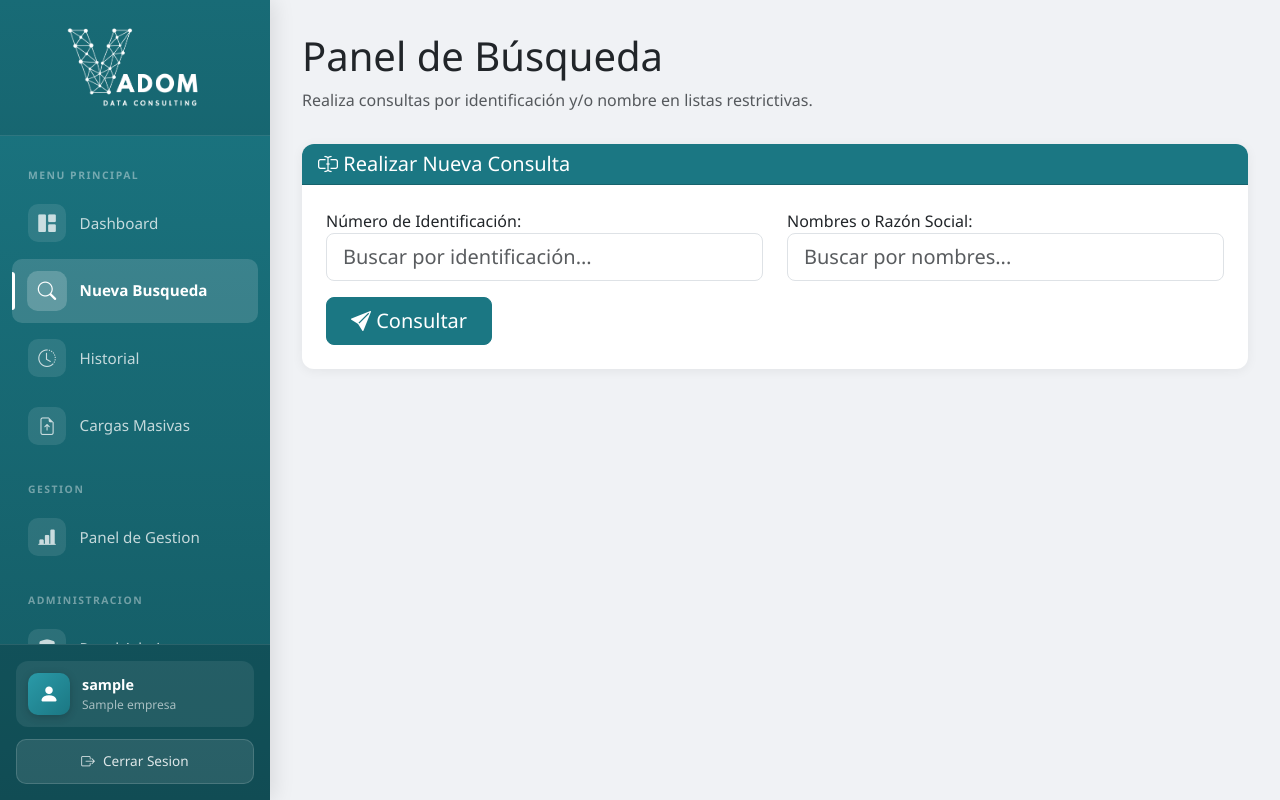
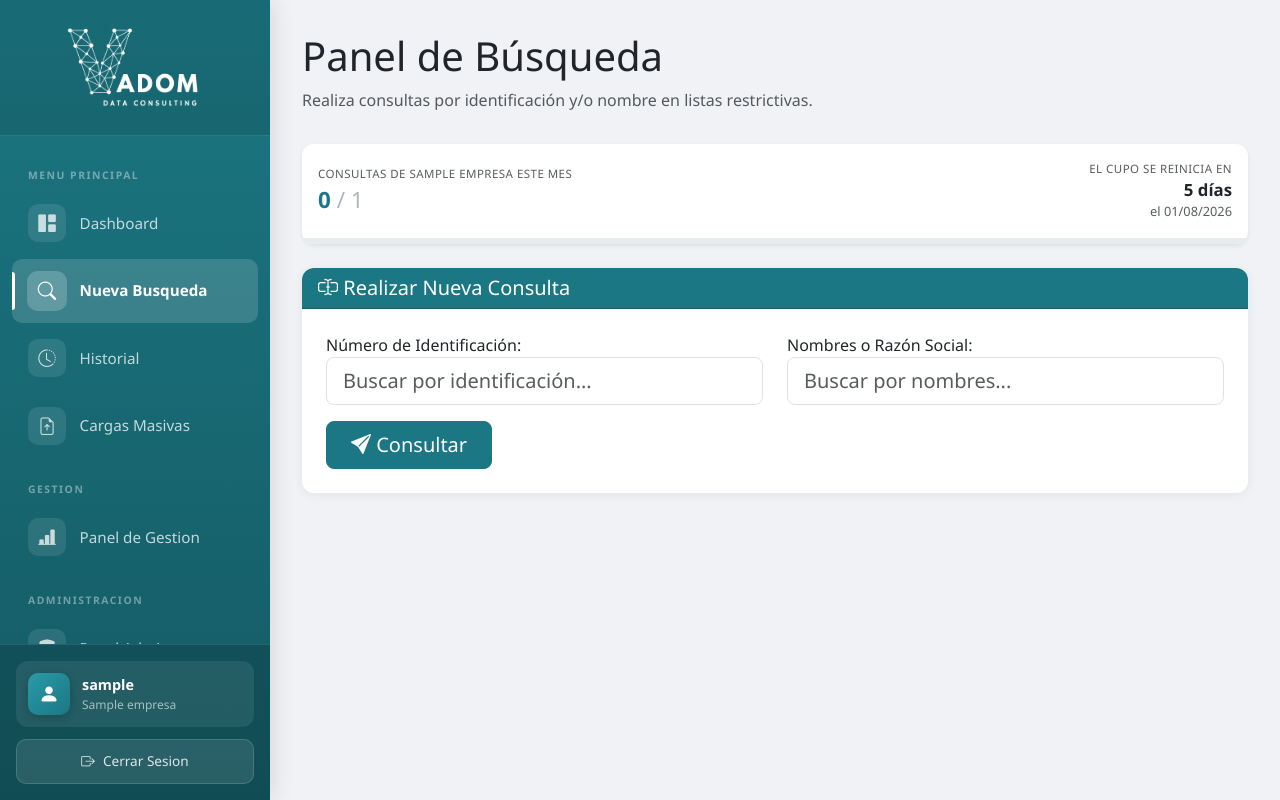
Before and after one commit to Santiago-caicedo/vadom_listas_core, a Django app: page /buscar/ in a window 1280 px wide. Run offline with Django 5.2, Linux system fonts and the light colour scheme; a user stored in the database is signed in; tables that the repository leaves empty hold one stand-in row (values such as "Sample post").

Commit message:
Mostrar consumo de cupo y tiempo de reinicio (panel usuario + panel admin)
- consultas/utils.py: periodo_cupo() calcula reinicio (1° del mes siguiente,
  hora America/Bogota), días y horas restantes.
- pagina_busqueda: widget con "consultas de la empresa este mes / cupo",
  barra de progreso y "el cupo se reinicia en X días (fecha)".
- core_admin (Cupos por Empresa): badge con el tiempo de reinicio del cupo.

Co-Authored-By: Claude Opus 4.8 (1M context) <noreply@anthropic.com>

```diff
--- a/consultas/templates/consultas/pagina_busqueda.html
+++ b/consultas/templates/consultas/pagina_busqueda.html
@@ -7,6 +7,40 @@
         <h1 class="display-6">Panel de Búsqueda</h1>
         <p class="text-muted">Realiza consultas por identificación y/o nombre en listas restrictivas.</p>
     </header>
+
+    {% if empresa_actual %}
+    <div class="card mb-4 border-0 shadow-sm" style="border-left:4px solid #1b7783;">
+        <div class="card-body d-flex flex-wrap justify-content-between align-items-center gap-3">
+            <div>
+                <div class="text-muted text-uppercase" style="font-size:.72rem; letter-spacing:.04em;">
+                    Consultas de {{ empresa_actual.nombre }} este mes
+                </div>
+                <div style="font-size:1.4rem; font-weight:700; color:#1b7783;">
+                    {{ cupo_consumo }}{% if cupo_limite > 0 %}<span style="color:#adb5bd; font-weight:400;"> / {{ cupo_limite }}</span>{% else %}<span class="text-muted" style="font-size:.9rem; font-weight:400;"> · sin límite</span>{% endif %}
+                </div>
+                {% if cupo_limite > 0 and cupo_consumo > cupo_limite %}
+                <div class="text-danger" style="font-size:.8rem; font-weight:600;">
+                    <i class="bi bi-exclamation-triangle-fill"></i> Cupo contratado excedido
+                </div>
+                {% endif %}
+            </div>
+            <div class="text-md-end">
+                <div class="text-muted text-uppercase" style="font-size:.72rem; letter-spacing:.04em;">El cupo se reinicia en</div>
+                <div style="font-size:1.05rem; font-weight:600; color:#212529;">
+                    {{ periodo.dias_restantes }} día{{ periodo.dias_restantes|pluralize:"s" }}
+                    {% if periodo.dias_restantes == 0 %}({{ periodo.horas_restantes }} h){% endif %}
+                </div>
+                <div class="text-muted" style="font-size:.8rem;">el {{ periodo.reinicio|date:"d/m/Y" }}</div>
+            </div>
+        </div>
+        {% if cupo_limite > 0 %}
+        <div class="progress" style="height:6px; border-radius:0 0 8px 8px;">
+            <div class="progress-bar {% if cupo_consumo > cupo_limite %}bg-danger{% else %}bg-success{% endif %}"
+                 role="progressbar" style="width:{{ cupo_pct }}%;"></div>
+        </div>
+        {% endif %}
+    </div>
+    {% endif %}
 
     {% if consultas_bloqueadas %}
     <div class="alert alert-danger alert-dismissible fade show" role="alert">
--- /dev/null
+++ b/consultas/utils.py
@@ -0,0 +1,24 @@
+"""Utilidades compartidas del módulo de consultas."""
+from django.utils import timezone
+
+
+def periodo_cupo():
+    """
+    Info del periodo mensual de cupo (mes calendario, hora local America/Bogota).
+    El cupo se reinicia el 1° del mes siguiente a las 00:00.
+    Devuelve: reinicio (datetime), dias_restantes (int), horas_restantes (int).
+    """
+    ahora = timezone.localtime()
+    year, month = ahora.year, ahora.month
+    if month == 12:
+        year, month = year + 1, 1
+    else:
+        month = month + 1
+    reinicio = ahora.replace(year=year, month=month, day=1,
+                             hour=0, minute=0, second=0, microsecond=0)
+    delta = reinicio - ahora
+    return {
+        'reinicio': reinicio,
+        'dias_restantes': delta.days,
+        'horas_restantes': delta.seconds // 3600,
+    }
--- a/consultas/views.py
+++ b/consultas/views.py
@@ -8,6 +8,7 @@ from .forms import BusquedaForm
 from .services import consultar_api_por_id, consultar_api_por_id_y_nombre, consultar_api_por_nombre
 from .models import Busqueda, Resultado # <-- IMPORTAMOS LOS MODELOS
 from .notifications import notificar_superiores_hallazgo, notificar_exceso_cupo
+from .utils import periodo_cupo
 from django.utils import timezone
 from weasyprint import HTML
 from django.template.loader import render_to_string
@@ -154,9 +155,21 @@ def pagina_busqueda(request):
             print("!!!!!!!!!!!!!!!!!!!!!!!!!!!!!!!!!!!!!!")
             print("Errores encontrados:", form.errors)
 
+    # --- Info de cupo para mostrar en el panel (GET y POST) ---
+    empresa_actual = getattr(request.user, 'empresa', None)
+    cupo_consumo = empresa_actual.consultas_mes_actual() if empresa_actual else 0
+    cupo_limite = empresa_actual.limite_consultas_mensual if empresa_actual else 0
+    periodo = periodo_cupo()
+    cupo_pct = min(100, int(cupo_consumo * 100 / cupo_limite)) if cupo_limite > 0 else 0
+
     # Prepare context for the template
     context = {
         'form': form,
+        'empresa_actual': empresa_actual,
+        'cupo_consumo': cupo_consumo,
+        'cupo_limite': cupo_limite,
+        'periodo': periodo,
+        'cupo_pct': cupo_pct,
         # 'resultados': resultados_api, # We don't show results directly anymore
         'alerta_generada': alerta_generada, # Keep for potential general alert messages
         'busqueda_obj': busqueda_obj, # Pass the created search object for the banner link
--- a/core_admin/views.py
+++ b/core_admin/views.py
@@ -5,6 +5,7 @@ from datetime import datetime
 from django.db.models.functions import TruncDay
 from django.db.models import Q
 from consultas.models import Busqueda
+from consultas.utils import periodo_cupo
 from cargas_masivas.models import LoteConsultaMasiva
 from empresas.models import Empresa
 from usuarios.models import Usuario
@@ -275,6 +276,7 @@ class EmpresaListView(SuperuserRequiredMixin, ListView):
     def get_context_data(self, **kwargs):
         context = super().get_context_data(**kwargs)
         context['titulo'] = 'Cupos por Empresa'
+        context['periodo'] = periodo_cupo()
         for e in context['empresas']:
             e.consumo_mes = e.consultas_mes_actual()  # atributo para el template
         return context
```
Also changed, not shown: core_admin/templates/core_admin/empresa_list.html (+8 -1 lines).
